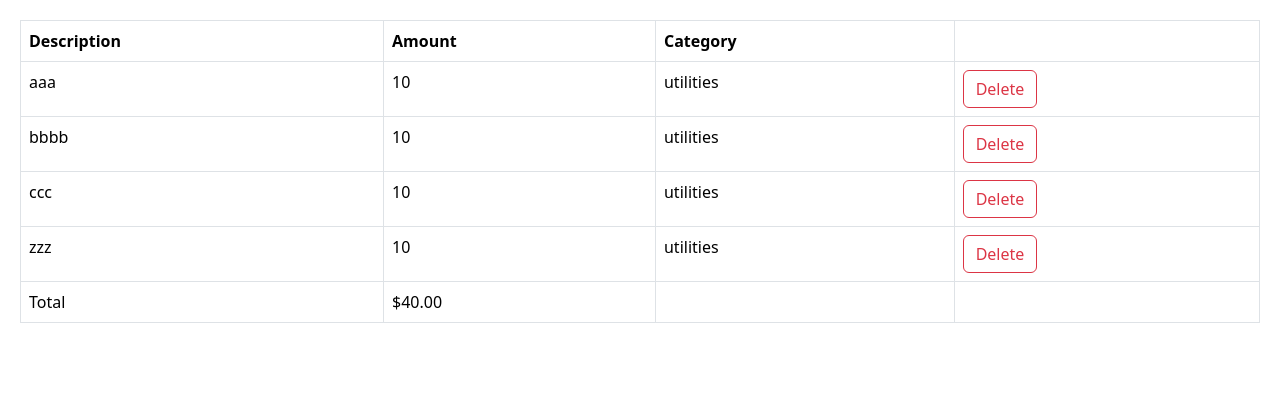
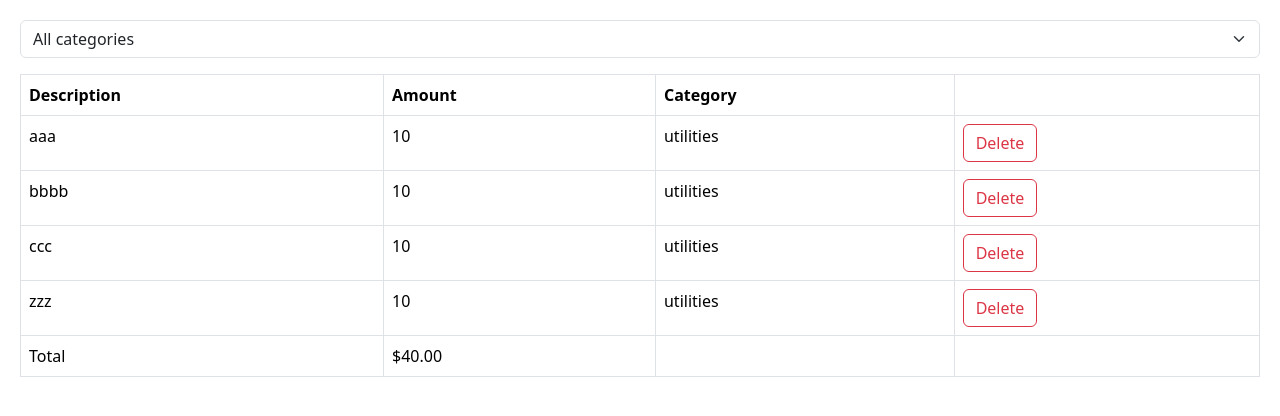
Before and after one commit to ddimkou/react-mosh-tutorial, a React (Vite) app: page / in a window 1280 px wide. Shown: the top 416 px of the page. Built offline with nearby package versions, Linux system fonts and the light colour scheme.

Commit message:
filtering

```diff
--- a/src/App.tsx
+++ b/src/App.tsx
@@ -1,8 +1,11 @@
 import "./components/index.css";
+import ExpenseFilter from "./expense-tracker/components/ExpenseFilter";
 import ExpenseList from "./expense-tracker/components/ExpenseList";
 import { useState } from "react";
 
 const App = () => {
+  const [selectedCategory, setSelectedCategory] = useState("");
+
   const [expenses, setExpenses] = useState([
     { id: 1, description: "aaa", amount: 10, category: "utilities" },
     { id: 2, description: "bbbb", amount: 10, category: "utilities" },
@@ -10,10 +13,19 @@
     { id: 4, description: "zzz", amount: 10, category: "utilities" },
   ]);
 
+  const visibleExpenses = selectedCategory
+    ? expenses.filter((e) => e.category === selectedCategory)
+    : expenses;
+
   return (
     <>
+      <div className="mb-3">
+        <ExpenseFilter
+          onSelectCategory={(category) => setSelectedCategory(category)}
+        />
+      </div>
       <ExpenseList
-        expenses={expenses}
+        expenses={visibleExpenses}
         onDelete={(id) => setExpenses(expenses.filter((e) => e.id !== id))}
       />
     </>
--- /dev/null
+++ b/src/expense-tracker/components/ExpenseFilter.tsx
@@ -0,0 +1,23 @@
+import React from "react";
+
+interface Props {
+  onSelectCategory: (category: string) => void;
+}
+
+const ExpenseFilter = ({ onSelectCategory }: Props) => {
+  return (
+    <>
+      <select
+        className="form-select"
+        onChange={(e) => onSelectCategory(e.target.value)}
+      >
+        <option value="">All categories</option>
+        <option value="groceries">Groceries</option>
+        <option value="utilities">Utilities</option>
+        <option value="entertainment">Entertainment</option>
+      </select>
+    </>
+  );
+};
+
+export default ExpenseFilter;
```
